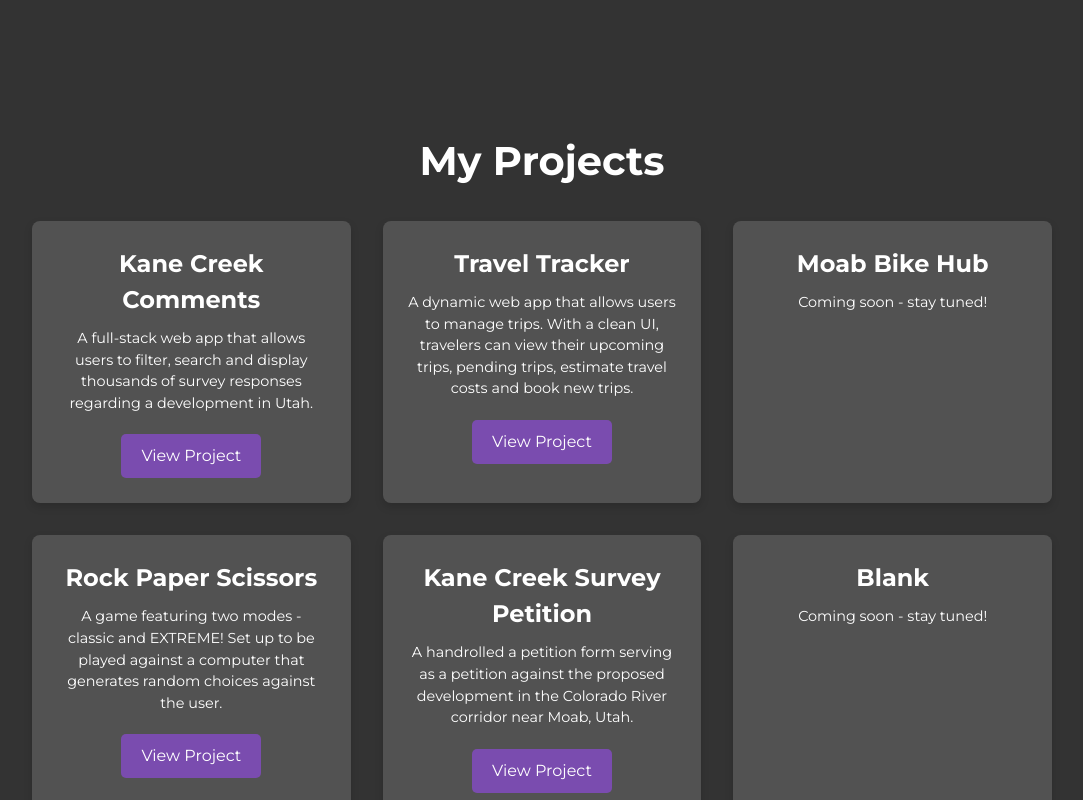
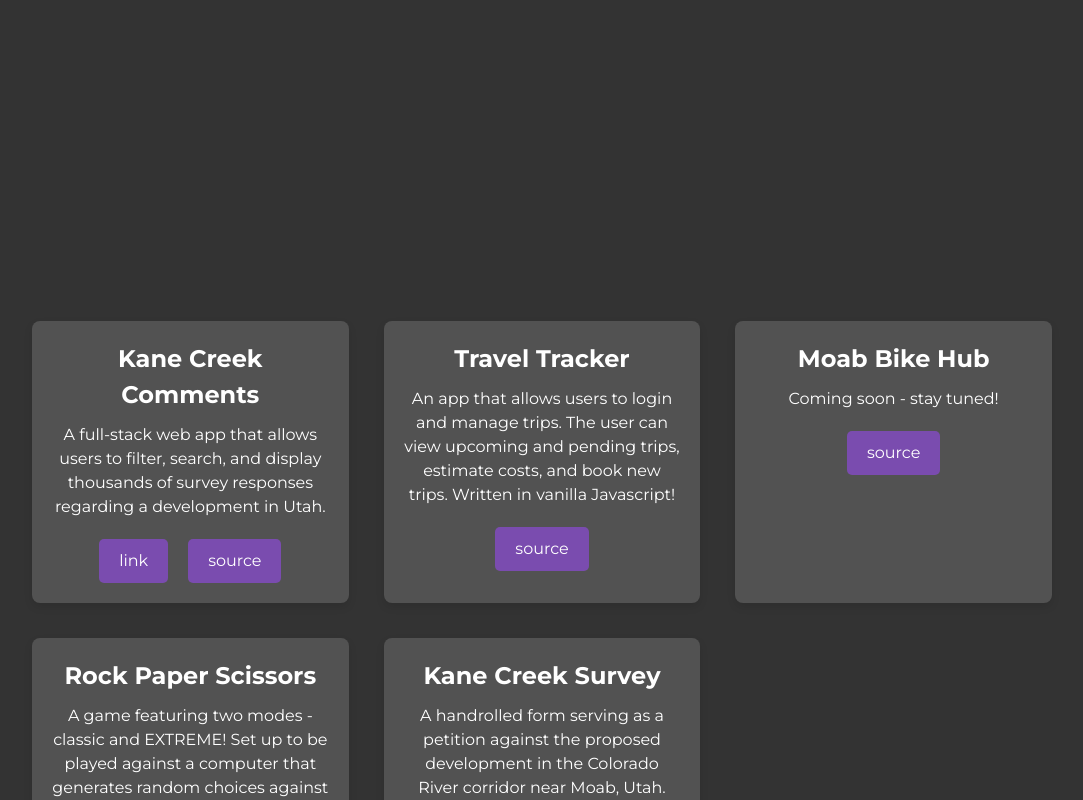
Before and after one commit to lalonggone/portfolio, a Vue app: page / in a window 1280 px wide. Shown: the part 680-1480 px from the top of the page, without its empty margins (98-1181 px from the left). Built offline with nearby package versions, Linux system fonts and the light colour scheme.

Commit message:
Improve styling and add button for source code in project cards

```diff
--- a/src/_variables.scss
+++ b/src/_variables.scss
@@ -4,9 +4,9 @@
     --navbar-bg-color-light: #ffffff;
     --footer-bg-color-light: #ffffff;
     --card-bg-color-light: #fefefe;
-    --button-bg-color-light: #aa0039;
+    --button-bg-color-light: #3f867e;
     --button-text-color-light: #fff;
-    --button-hover-bg-color-light: #8b012f;
+    --button-hover-bg-color-light: #224945;
     --button-hover-text-color-light: #fff;
 
     --bg-color-dark: #333;
--- a/src/components/HeroSection.vue
+++ b/src/components/HeroSection.vue
@@ -3,8 +3,8 @@
     <div class="hero-content">
       <h1 class="hero-title">Hi, I'm Laura.</h1>
       <p class="hero-description">I'm a freelance web developer.</p>
-      <a href="#projects" class="btn-my-work">My Work</a>
-      <a href="#projects" class="btn-my-resume">My Resume</a>
+      <a href="#projects" class="btn-my-work">See my work</a>
+      <a href="#projects" class="btn-my-resume">Take a resume</a>
       <div class="skills-container">
         <div class="skills-icons">
           <div class="skill-wrapper">
@@ -66,6 +66,7 @@ export default defineComponent({
   align-items: center;
   text-align: center;
   padding: 50px;
+  margin-bottom: 20vh;
 
   @media (min-width: $screen-sm) {
     flex-direction: row;
@@ -167,6 +168,7 @@ export default defineComponent({
             opacity: 0;
             transition: opacity 0.2s;
             pointer-events: none;
+            z-index: 1;
           }
 
           &:hover .skill-label {
--- a/src/components/NavBar.vue
+++ b/src/components/NavBar.vue
@@ -70,6 +70,7 @@ export default defineComponent({
   justify-content: space-between;
   align-items: center;
   padding: 0 0 0 20px;
+  z-index: 10;
 
   .logo-container {
     display: flex;
@@ -114,11 +115,11 @@ export default defineComponent({
         .nav-link {
           text-decoration: none;
           color: var(--text-color);
-          transition: color 0.5s;
+          transition: color 0.3s;
 
           &:hover,
           &:focus {
-            color: #aaa;
+            color: #a4a4a4;
           }
         }
       }
--- a/src/components/ProjectsSection.vue
+++ b/src/components/ProjectsSection.vue
@@ -1,11 +1,12 @@
 <template>
     <section class="projects-section">
-        <h1 class="projects-title">My Projects</h1>
+      <!-- <h1 class="projects-title">projects</h1> -->
       <div class="projects-grid">
         <div class="project-card" v-for="project in projects" :key="project.id">
           <h2 class="project-title">{{ project.title }}</h2>
           <p class="project-description">{{ project.description }}</p>
-                <a v-if="project.link" :href="project.link" target="_blank" class="project-link">View Project</a>
+          <a v-if="project.liveLink" :href="project.liveLink" target="_blank" class="project-link" title="View Live Project">link</a>
+          <a v-if="project.sourceCode" :href="project.sourceCode" target="_blank" class="project-link" title="View Source Code">source</a>
         </div>
       </div>
     </section>
@@ -15,43 +16,43 @@
   import { defineComponent, ref } from 'vue';
 
   export default defineComponent({
-    name: 'Projects',
+    name: 'ProjectsSection',
     setup() {
       const projects = ref([
         {
           id: 1,
           title: 'Kane Creek Comments',
-                description: 'A full-stack web app that allows users to filter, search and display thousands of survey responses regarding a development in Utah.',
-                link: 'https://kane-creek-comments.vercel.app/'
+          description: 'A full-stack web app that allows users to filter, search, and display thousands of survey responses regarding a development in Utah.',
+          liveLink: 'https://kane-creek-comments.vercel.app/',
+          sourceCode: 'https://github.com/lalonggone/kane-creek-comments-fe'
         },
         {
           id: 2,
           title: 'Travel Tracker',
-                description: 'A dynamic web app that allows users to manage trips. With a clean UI, travelers can view their upcoming trips, pending trips, estimate travel costs and book new trips.',
-                link: 'https://github.com/lalonggone/travel-tracker'
+          description: 'An app that allows users to login and manage trips. The user can view upcoming and pending trips, estimate costs, and book new trips. Written in vanilla Javascript!',
+          liveLink: '',
+          sourceCode: 'https://github.com/lalonggone/travel-tracker'
         },
         {
           id: 3,
           title: 'Moab Bike Hub',
           description: 'Coming soon - stay tuned!',
+          liveLink: '',
+          sourceCode: 'https://github.com/lalonggone/moab-bike-hub'
         },
         {
           id: 4,
           title: 'Rock Paper Scissors',
-                description: 'A game featuring two modes - classic and EXTREME! Set up to be played against a computer that generates random choices against the user. ',
-                link: 'https://lalonggone.github.io/rockPaperScissors/'
+          description: 'A game featuring two modes - classic and EXTREME! Set up to be played against a computer that generates random choices against the user.',
+          liveLink: 'https://rock-paper-scissors.vercel.app/',
+          sourceCode: 'https://github.com/lalonggone/rock-paper-scissors'
         },
         {
           id: 5,
-                title: 'Kane Creek Survey Petition',
-                description: 'A handrolled a petition form serving as a petition against the proposed development in the Colorado River corridor near Moab, Utah.',
-                link: 'https://lalonggone.github.io/kc-comp/index.html'
-            },
-            {
-                id: 6,
-                title: 'Blank',
-                description: 'Coming soon - stay tuned!'
-
+          title: 'Kane Creek Survey',
+          description: 'A handrolled form serving as a petition against the proposed development in the Colorado River corridor near Moab, Utah.',
+          liveLink: 'https://lalonggone.github.io/kc-comp/index.html',
+          sourceCode: 'https://github.com/lalonggone/kcpd-petition'
         }
       ]);
 
@@ -61,46 +62,24 @@ export default defineComponent({
   </script>
 
   <style lang="scss" scoped>
-@import '../_variables.scss';
-
   .projects-section {
-    padding: 50px;
+    padding: 120px 50px;
     background-color: var(--bg-color);
     color: var(--text-color);
 
-    .projects-title {
-        text-align: center;
-        font-size: 2.5rem;
-        margin: 40px 0 30px;
-    }
-
     .projects-grid {
       display: grid;
-        grid-template-columns: 1fr;
-        gap: 4vh;
-
-        @media (min-width: $screen-sm) {
-            grid-template-columns: repeat(1, 1fr);
-            // margin-top: 50px;
-        }
-        @media (min-width: $screen-md) {
-            grid-template-columns: repeat(2, 1fr);
-        }
-
-        @media (min-width: $screen-lg) {
-            grid-template-columns: repeat(3, 1fr);
-        }
+      grid-template-columns: repeat(auto-fit, minmax(300px, 1fr));
+      gap: 35px;
 
       .project-card {
         background-color: var(--card-bg-color);
         color: var(--text-color);
-            padding: 25px;
+        padding: 20px;
         border-radius: 8px;
-            box-shadow: 0 4px 8px rgba(0, 0, 0, 0.15);
+        box-shadow: 0 4px 8px rgba(0, 0, 0, 0.1);
         text-align: center;
         transition: background-color 0.3s, color 0.3s;
-            min-width: 250px;
-            max-width: 400px;
 
         .project-title {
           font-size: 1.5rem;
@@ -108,12 +87,13 @@ export default defineComponent({
         }
 
         .project-description {
-                font-size: 0.9rem;
+          font-size: 1rem;
           margin-bottom: 20px;
         }
 
         .project-link {
           display: inline-block;
+          margin: 0 10px;
           padding: 10px 20px;
           background-color: var(--button-bg-color);
           color: var(--button-text-color);
```
Lines whose indentation alone changed are shown as unchanged.
